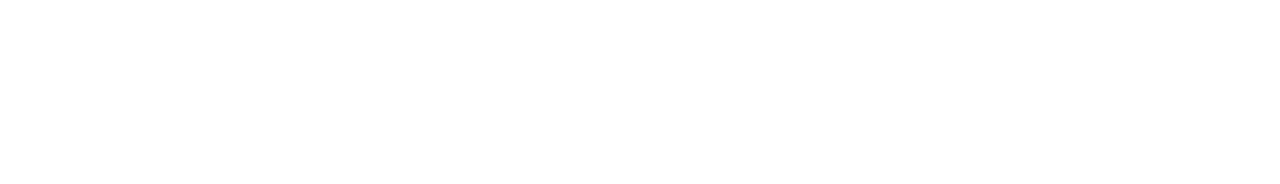
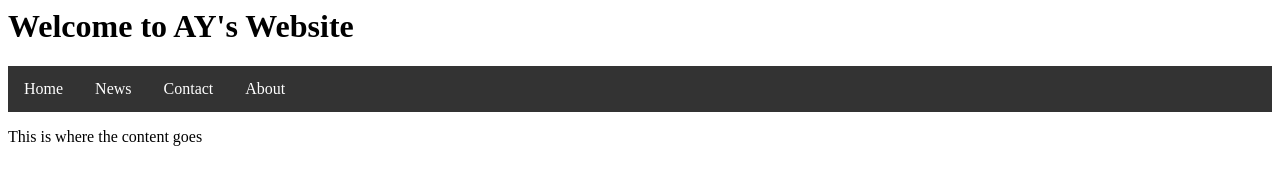
Before and after one commit to mitchellstein/webpractice, a plain HTML site: page index.html in a window 1280 px wide. Drawn offline with Linux system fonts and the light colour scheme.

Commit message:
Add files via upload

```diff
--- a/index.html
+++ b/index.html
@@ -1,8 +1,49 @@
 <html>
 <head>
 	<title>This is a Title</title>
+	<h1> Welcome to AY's Website </h2>
+	<style>
+ul {
+    list-style-type: none;
+    margin: 0;
+    padding: 0;
+}
+</style>
+
+<style>
+ul {
+    list-style-type: none;
+    margin: 0;
+    padding: 0;
+    overflow: hidden;
+    background-color: #333;
+}
+
+li {
+    float: left;
+}
+
+li a {
+    display: block;
+    color: white;
+    text-align: center;
+    padding: 14px 16px;
+    text-decoration: none;
+}
+
+li a:hover {
+    background-color: #111;
+}
+</style>
 </head>
 <body>
+<ul>
+  <li><a href="default.asp">Home</a></li>
+  <li><a href="news.asp">News</a></li>
+  <li><a href="contact.asp">Contact</a></li>
+  <li><a href="about.asp">About</a></li>
+</ul>
 
+<p> This is where the content goes </p>
 </body>
 </html>
```
